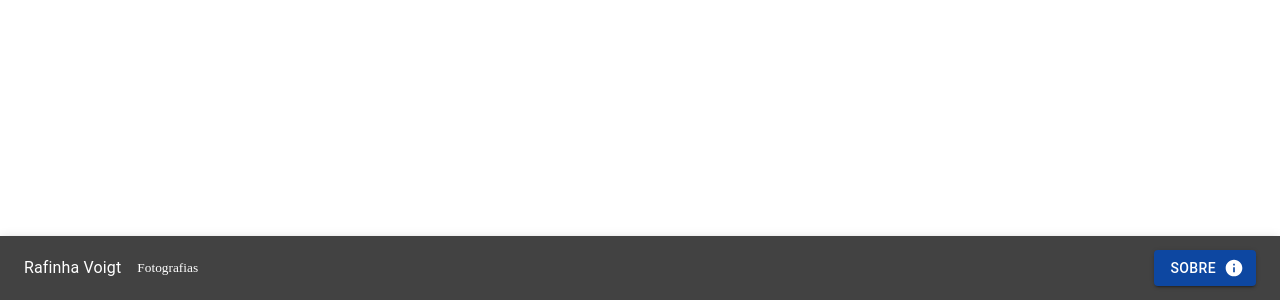
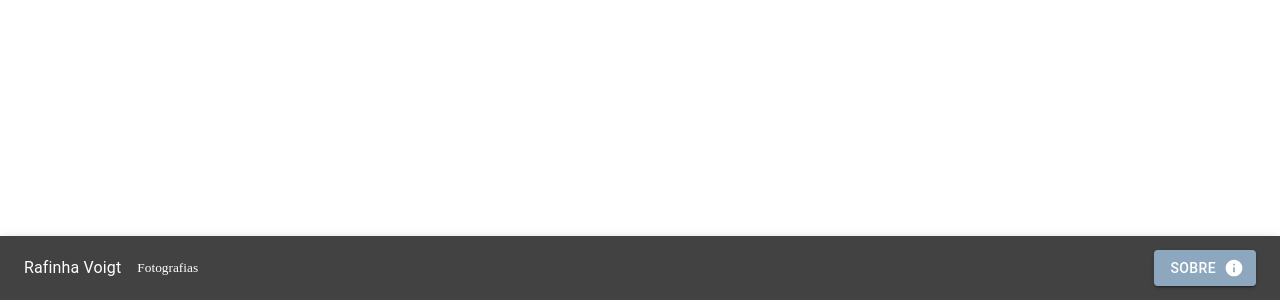
Before and after one commit to rafinhavoigt/rafinhavoigt.github.io, a React (Create React App) app: page / in a window 1280 px wide. Shown: the part 500-800 px from the top of the page. Built offline with nearby package versions, Linux system fonts and the light colour scheme; the HTML template or start-up script is replaced by a standard one.

Commit message:
Update the colors palette

```diff
--- a/src/styles/colors.js
+++ b/src/styles/colors.js
@@ -1,6 +1,6 @@
 export const color0 = '#424242';
 export const color1 = '#FFF';
-export const color4 = '#8da8be'; // Kelidoscope
-export const color2 = '#0d47a1';
-export const color3 = '#3d6bb3';
+export const color2 = '#8da8be'; // Kelidoscope
+export const color3 = '#0d47a1';
+export const color4 = '#3d6bb3';
 export const color5 = '#f6c700';
```
